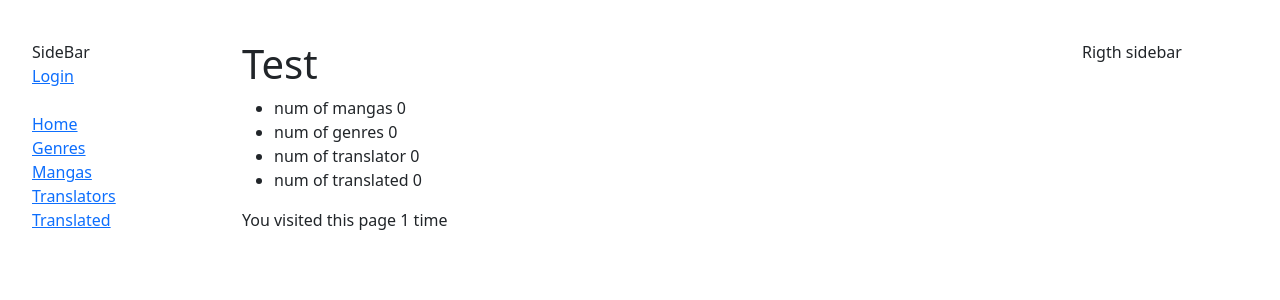
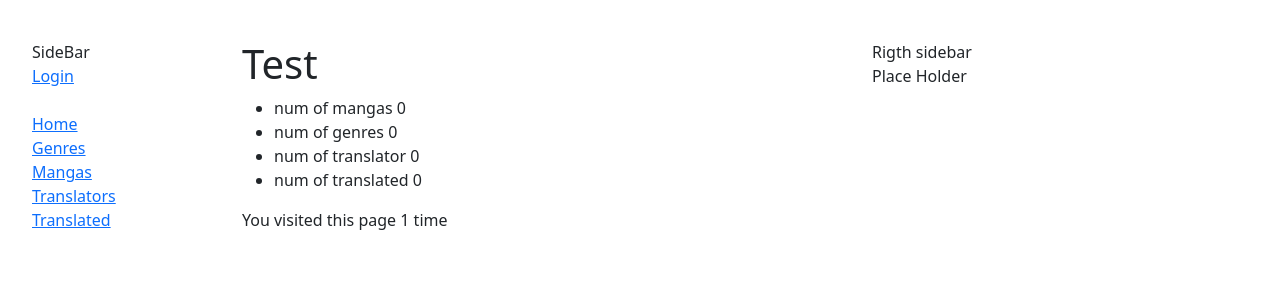
Before and after one commit to zhulich/manganarium, a Django app: page / in a window 1280 px wide. Shown: the top 300 px of the page. Run offline with Django 4.2, Linux system fonts and the light colour scheme; data that the repository does not hold is empty.

Commit message:
Minor fix

```diff
--- a/catalog/models.py
+++ b/catalog/models.py
@@ -48,7 +48,7 @@ class Manga(models.Model):
 
 class TranslatedManga(models.Model):
     translated_title = models.CharField(max_length=255, unique=True)
-    original_title = models.ForeignKey(to=Manga, on_delete=models.SET("unknown"), related_name="translated", null=True)
+    original_title = models.ForeignKey(to=Manga, on_delete=models.SET("unknown"), related_name="original", null=True)
     translator = models.ForeignKey(settings.AUTH_USER_MODEL, on_delete=models.SET("unknown"), related_name="translated", null=True)
 
     class Meta:
--- a/templates/base.html
+++ b/templates/base.html
@@ -14,24 +14,25 @@
 </head>
 <body>
   <div class="container-fluid">
-    <div class="row">
-      <div class="col-sm-2">
+    <div class="row ">
+      <div class="col-sm-2 content">
         {% block sidebar %}
           {% include "includes/sidebar.html" %}
         {% endblock %}
 
       </div>
-      <div class="col-sm-8">
+      <div class="col-sm-6 content">
         {% block content %}
 
         {% endblock %}
         {% block pagination %}
           {% include "includes/pagination.html" %}
         {% endblock %}
-
       </div>
-      <div class="col-sm-2">
+      <div class="col-sm-2 content">
         Rigth sidebar
+        <br>
+        Place Holder
       </div>
     </div>
   </div>
--- a/templates/catalog/translator_detail.html
+++ b/templates/catalog/translator_detail.html
@@ -5,6 +5,6 @@
   <p>Translate from japans to {{ translator.language }}</p>
   <p>Works:
     {% for manga in translator.translated.all %}
-      <li>{{ manga.translated_title }},</li>
+      <li>{{ manga.translated_title }}({{ manga.original_title }})</li>
     {% endfor %}
 {% endblock %}
```
